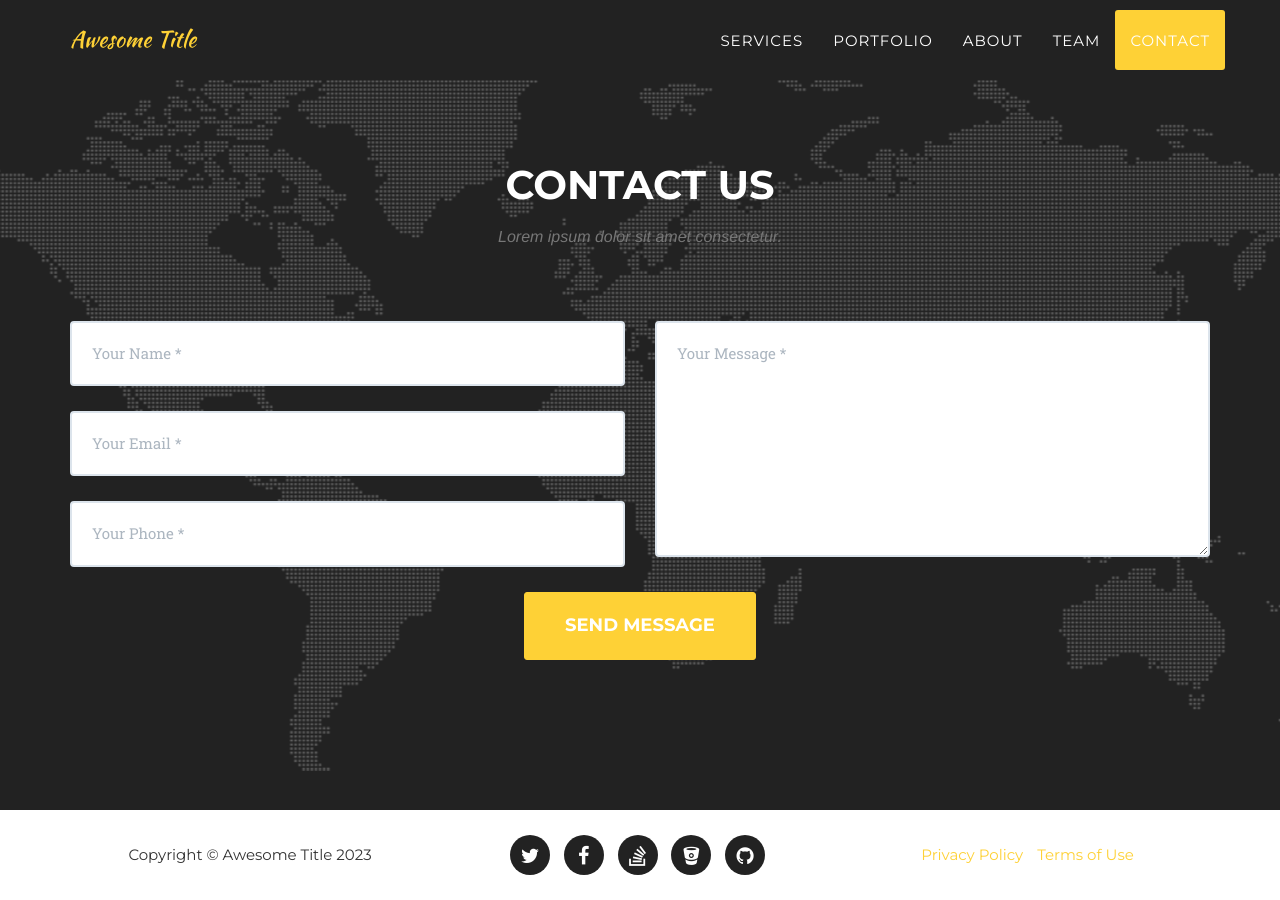
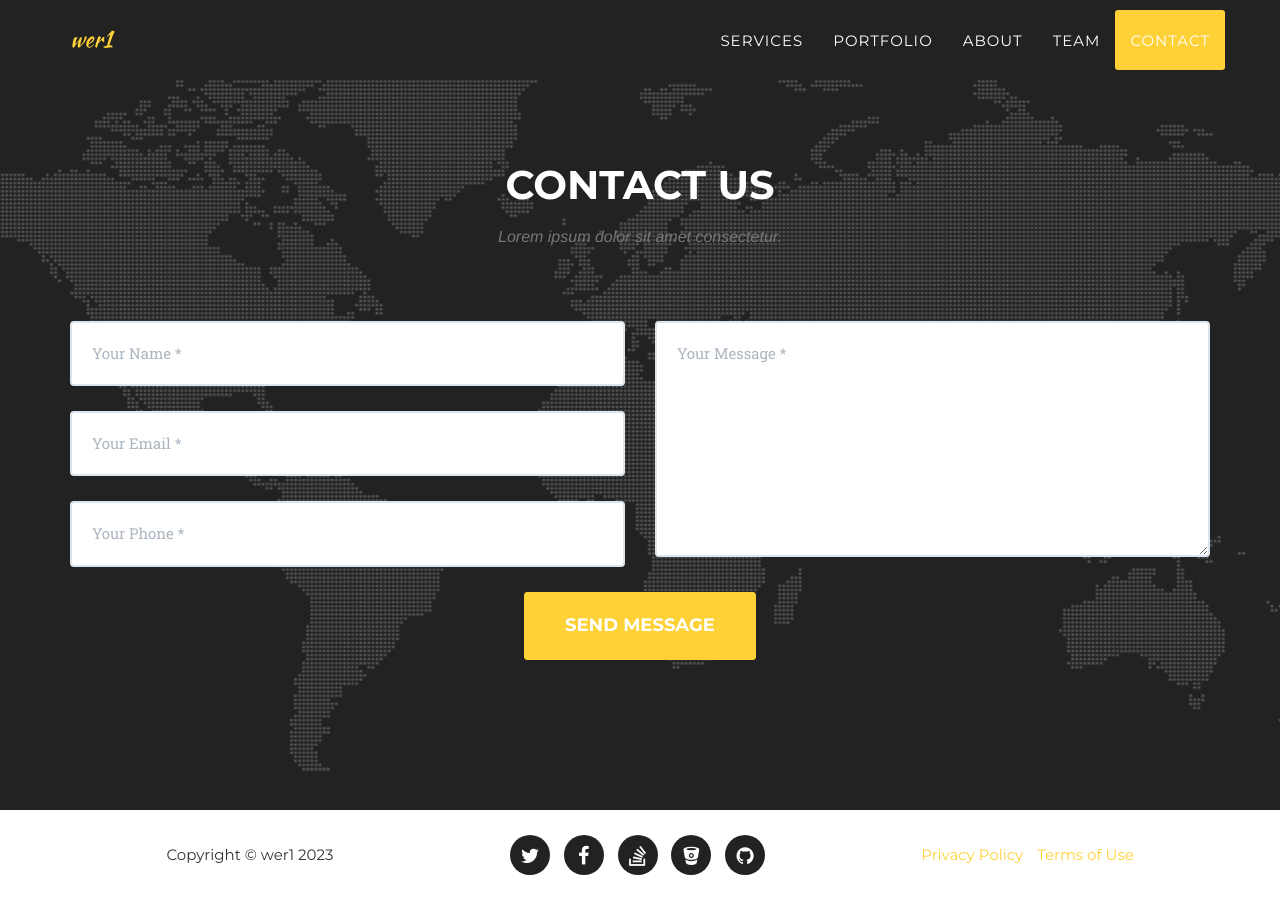
Before and after one commit to JaydonChion/wer1-page, a Jekyll site: the page built from index.html, in a window 1280 px wide and 900 px high, scrolled down 5636 px. Built offline with Jekyll 4.4.1, drawn with Linux system fonts in a browser that asks for light colours; some web fonts are replaced.

Commit message:
UPD: title

```diff
--- a/_config.yml
+++ b/_config.yml
@@ -2,7 +2,7 @@ url: https://jaydonchion.github.io
 baseurl: /wer1-page/
 
 # Site settings
-title: Awesome Title
+title: wer1
 email: your-email@domain.com
 description: "Write an awesome description for your new site here. You can edit this line in _config.yml. It will appear in your document head meta (for Google search results) and in your feed.xml site description."
 
```
